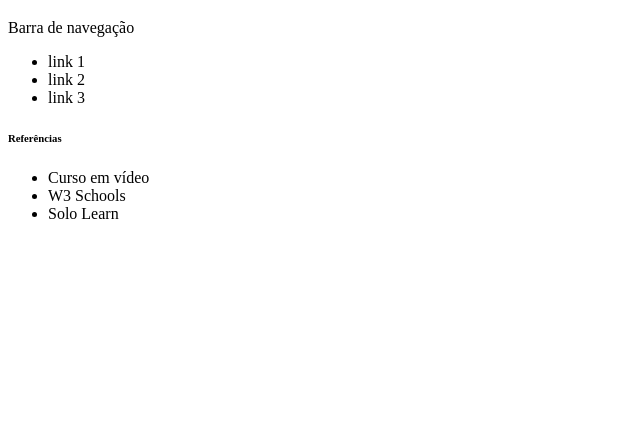
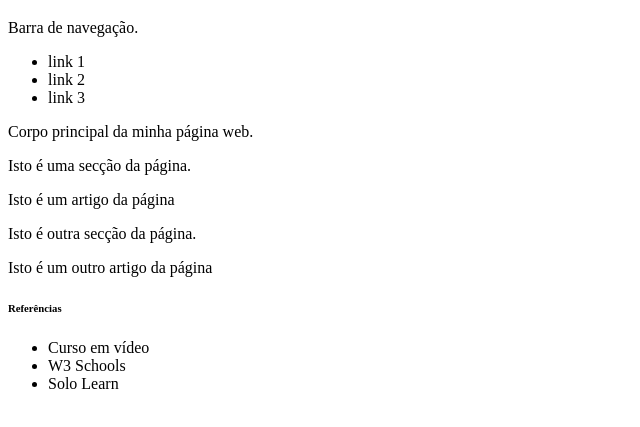
Before and after one commit to riagva/riagva.github.io, a plain HTML site: page index.html in a window 1280 px wide. Shown: the part 61-488 px from the top of the page, without its empty margins (0-640 px from the left). Drawn offline with Linux system fonts and the light colour scheme.

Commit message:
Update index.html
Update main

```diff
--- a/index.html
+++ b/index.html
@@ -11,7 +11,7 @@
     <header>
         <h1>Título do header</h1>
         <nav>
-            <p>Barra de navegação</p>
+            <p>Barra de navegação.</p>
                 <ul>
                     <li>link 1</li>
                     <li>link 2</li>
@@ -21,11 +21,20 @@
     </header>
 
     <main>
-        <section>
-            <article>
+        <p>Corpo principal da minha página web.</p>
+            <section>
+                <p>Isto é uma secção da página.</p>
+                    <article>
+                        <p>Isto é um artigo da página</p>
+                    </article>
+            </section>
 
-            </article>
-        </section>
+            <section>
+                <p>Isto é outra secção da página.</p>
+                    <article>
+                        <p>Isto é um outro artigo da página</p>
+                    </article>
+            </section>
     </main>
 
     <footer>
```
